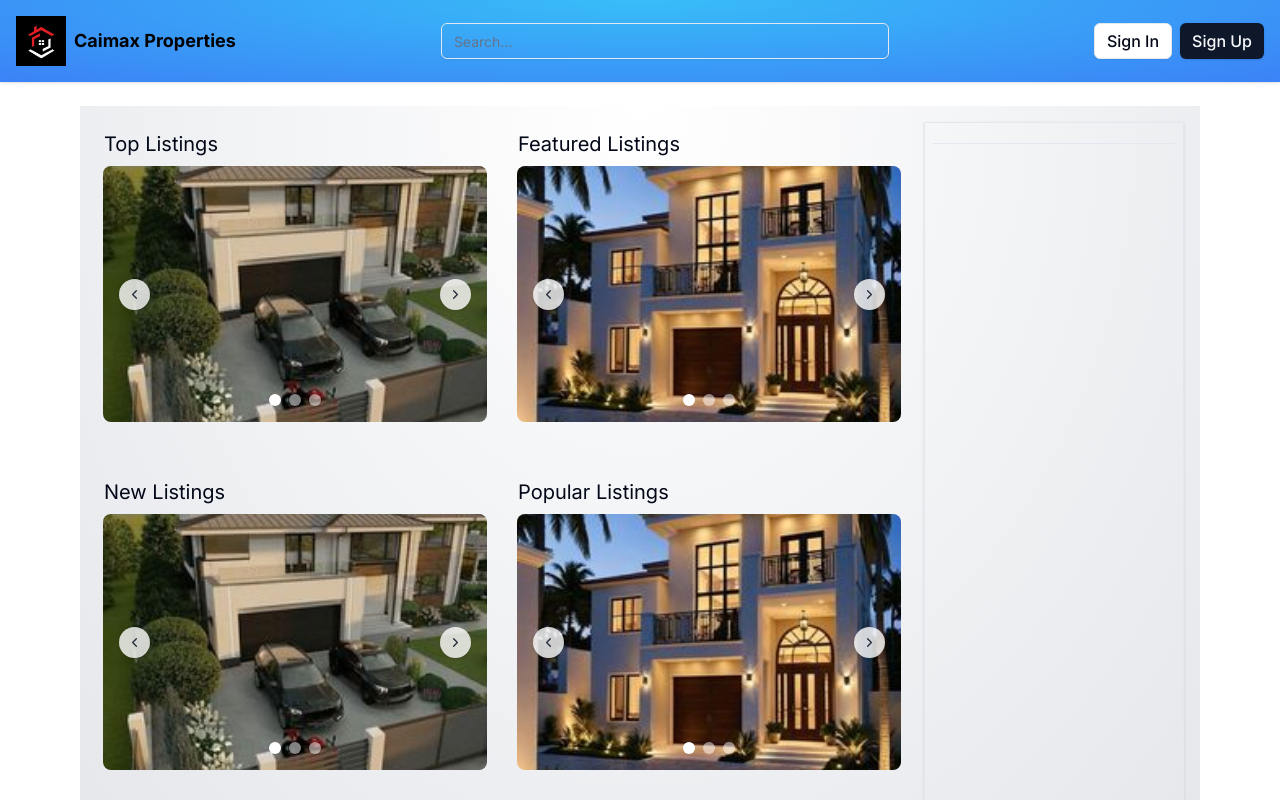
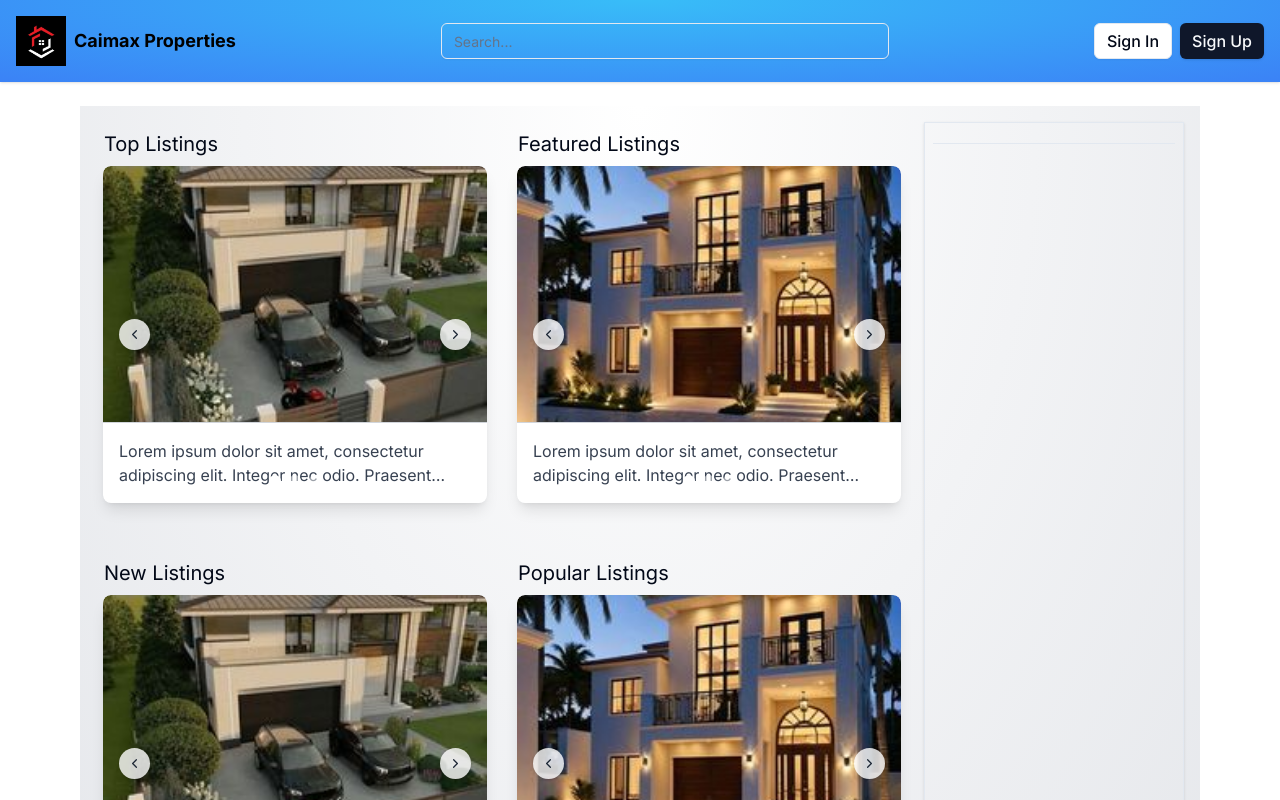
Before and after one commit to joshuambiyu-gh-mirror-ops/caimax_properties, a Next.js app: page / in a window 1280 px wide. Shown: the top 800 px of the page. Built offline with nearby package versions, Linux system fonts and the light colour scheme; no server answers.

Commit message:
enhance carousel component with shadow effect and description; add line-clamp utility for text truncation

```diff
--- a/src/components/carousel.tsx
+++ b/src/components/carousel.tsx
@@ -24,7 +24,7 @@ export default function Carousel({
   }, [autoSlide, autoSlideInterval, next]);
 
   return (
-    <div className="max-w-sm overflow-hidden relative w-full mx-auto">
+    <div className="max-w-sm overflow-hidden relative w-full mx-auto shadow-lg rounded-lg hover:shadow-red-500/50 transition-shadow duration-300">
       {/* Slide Container */}
       <div
         className="flex transition-transform ease-out duration-500"
@@ -36,7 +36,7 @@ export default function Carousel({
               src={image}
               alt={`Slide ${index + 1}`}
               fill
-              className="w-full h-auto object-cover rounded-lg"
+              className="w-full h-auto object-cover rounded-t-lg"
               priority={index === 0} // Optimize the first image
             />
           </div>
@@ -70,6 +70,13 @@ export default function Carousel({
           />
         ))}
       </div>
+
+      {/* Description */}
+      <div className="bg-white border-t border-gray-300 p-4 rounded-b-lg">
+        <p className="text-gray-700 line-clamp-2">
+          Lorem ipsum dolor sit amet, consectetur adipiscing elit. Integer nec odio. Praesent libero. Sed cursus ante dapibus diam. Sed nisi. Nulla quis sem at nibh elementum imperdiet. Duis sagittis ipsum. Praesent mauris. Fusce nec tellus sed augue semper porta. Mauris massa.
+        </p>
+      </div>
     </div>
   );
 }
--- /dev/null
+++ b/src/styles/globals.css
@@ -0,0 +1,8 @@
+.line-clamp-2 {
+  display: -webkit-box;
+  -webkit-line-clamp: 2;
+  line-clamp: 2;
+  -webkit-box-orient: vertical;
+  overflow: hidden;
+  text-overflow: ellipsis;
+}
```
